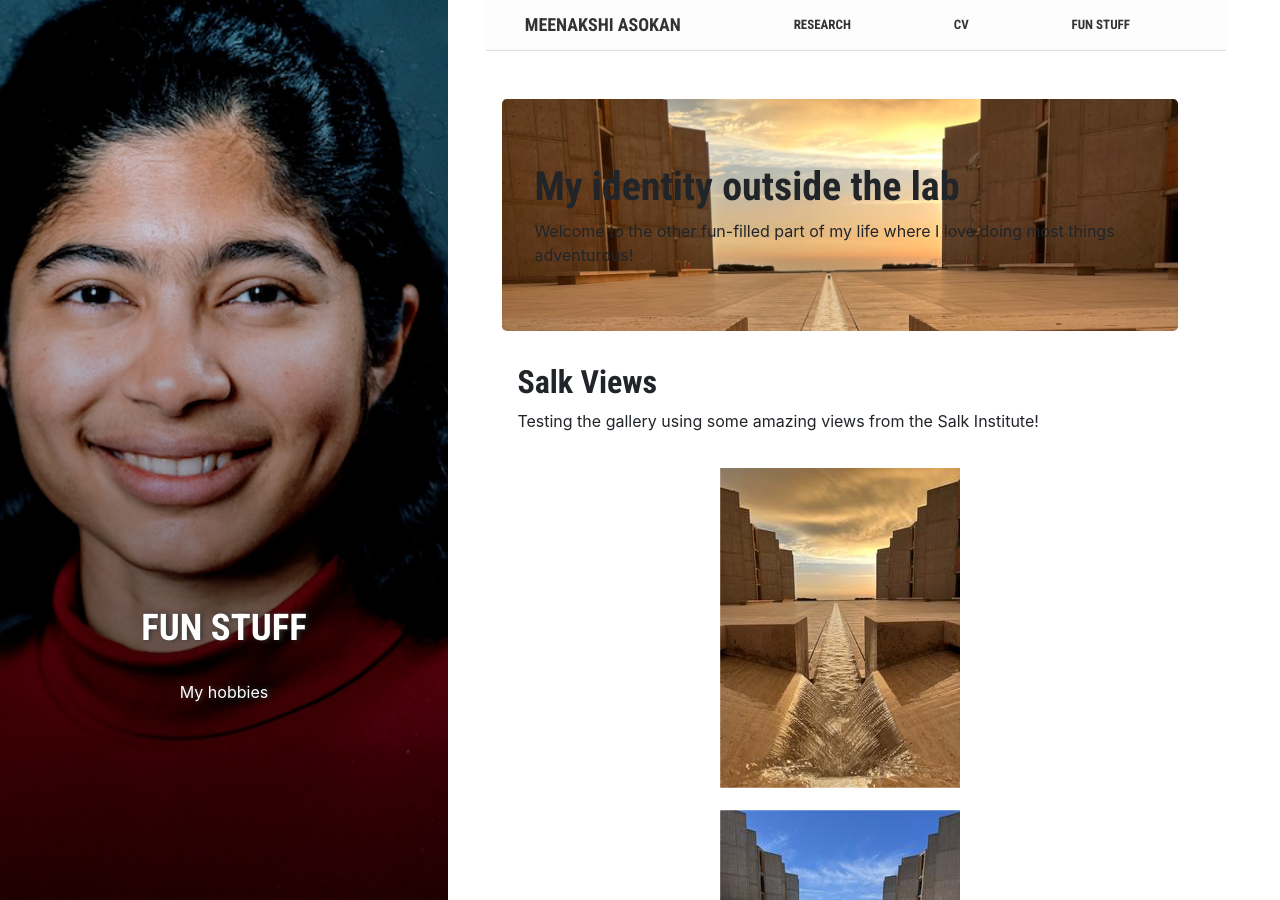
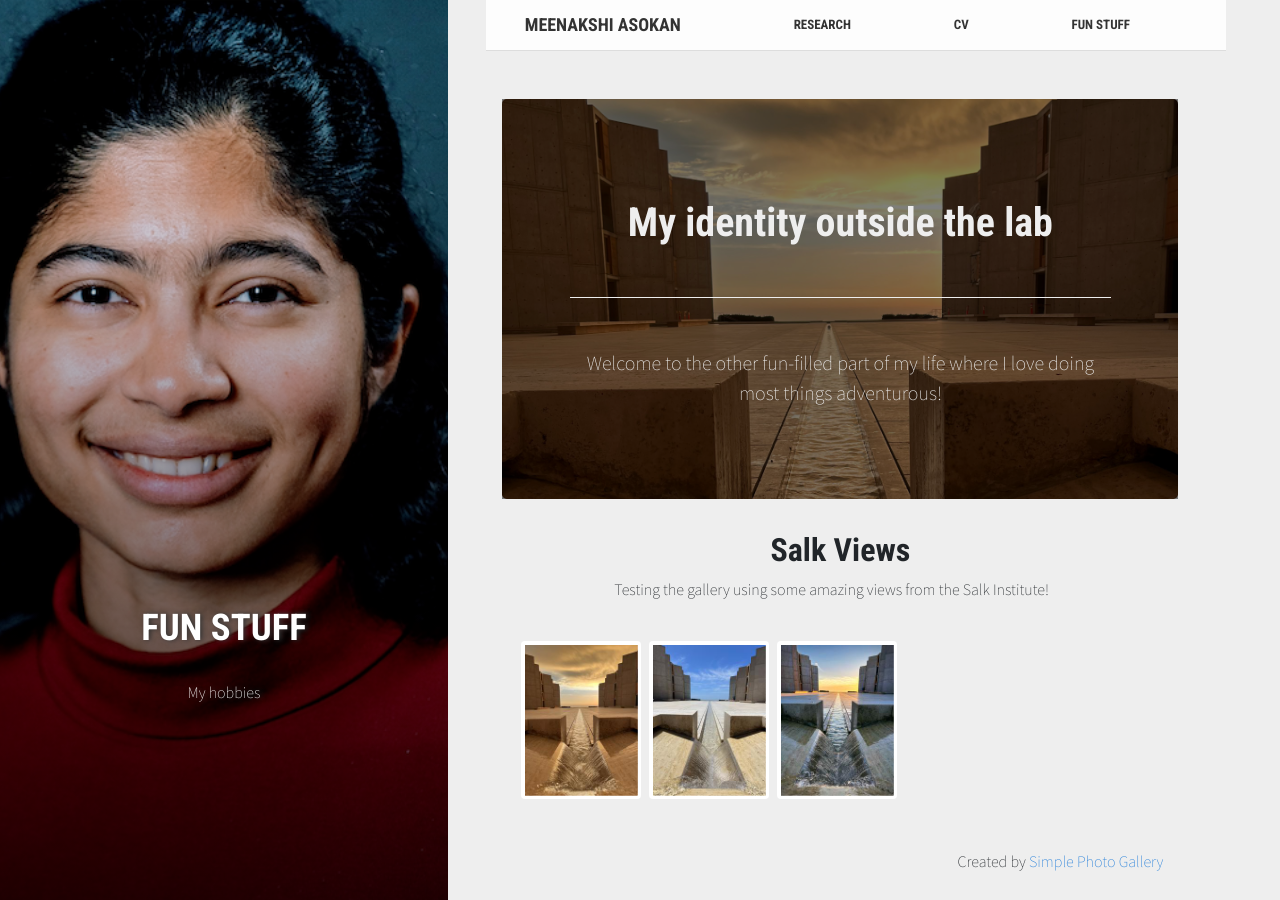
Before and after one commit to Meenakshi-Asokan/Meenakshi-Asokan.github.io, a Jekyll site: the page built from pages/3_gallery.html, in a window 1280 px wide and 900 px high. Built offline with Jekyll 4.4.1, drawn with Linux system fonts in a browser that asks for light colours; nearby versions of some CDN libraries; some web fonts are replaced; library files that are not in the unit come from our copies.

Commit message:
Update 3_gallery.html

```diff
--- a/pages/3_gallery.html
+++ b/pages/3_gallery.html
@@ -25,9 +25,9 @@
   <meta name="twitter:image:alt" content="My Gallery">
 
   <link rel="stylesheet" href="https://stackpath.bootstrapcdn.com/bootstrap/4.3.1/css/bootstrap.min.css" integrity="sha384-ggOyR0iXCbMQv3Xipma34MD+dH/1fQ784/j6cY/iJTQUOhcWr7x9JvoRxT2MZw1T" crossorigin="anonymous">
-  <link rel="stylesheet" href="/assets/css/gallery_css/photoswipe.css">
-  <link rel="stylesheet" href="/assets/css/gallery_css/default-skin.css">
-  <link rel="stylesheet" href="/assets/css/gallery_css/main.css">
+  <link rel="stylesheet" href="/assets/css/gallery-css/photoswipe.css">
+  <link rel="stylesheet" href="/assets/css/gallery-css/default-skin.css">
+  <link rel="stylesheet" href="/assets/css/gallery-css/main.css">
 
   <link href="https://fonts.googleapis.com/css?family=Source+Sans+Pro:200&display=swap" rel="stylesheet">
 
```
